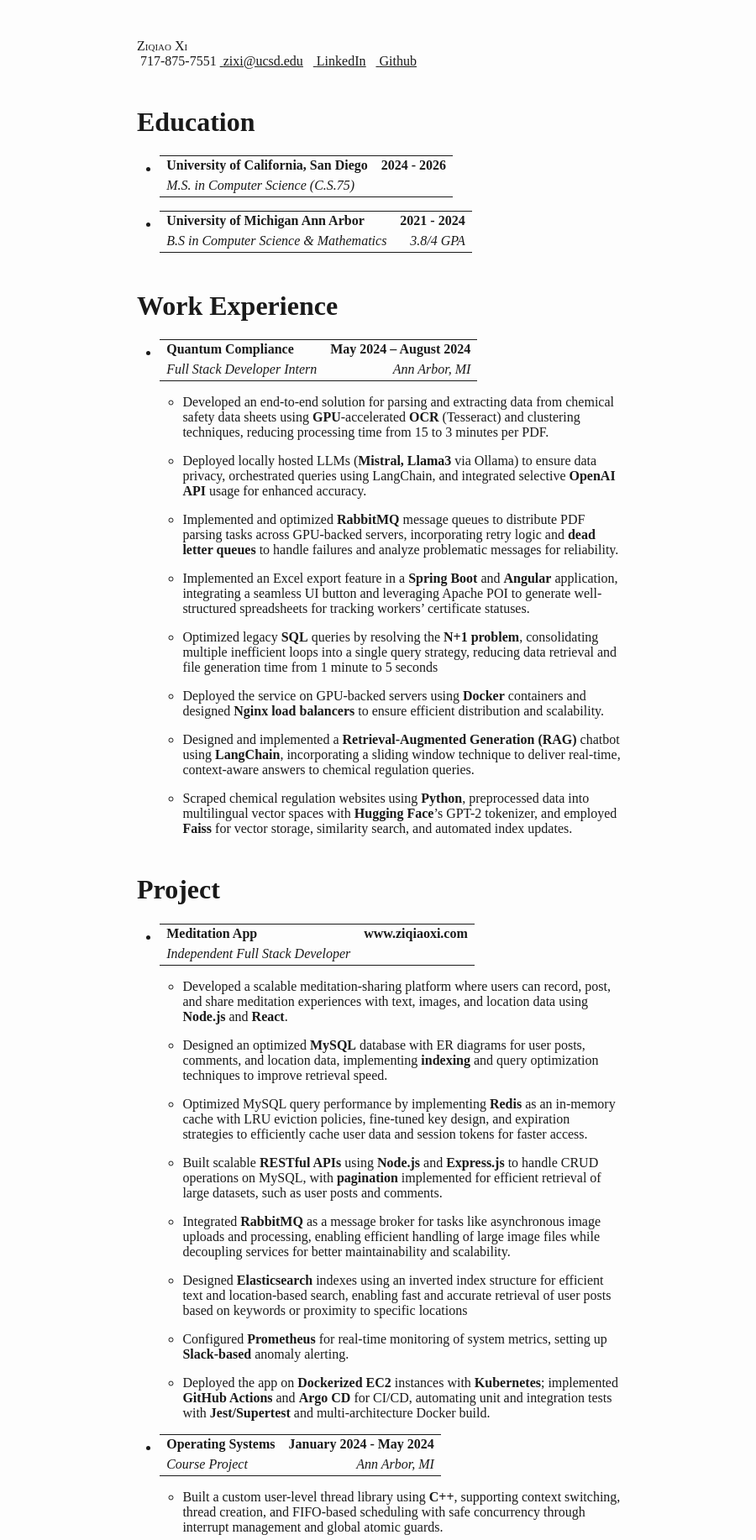
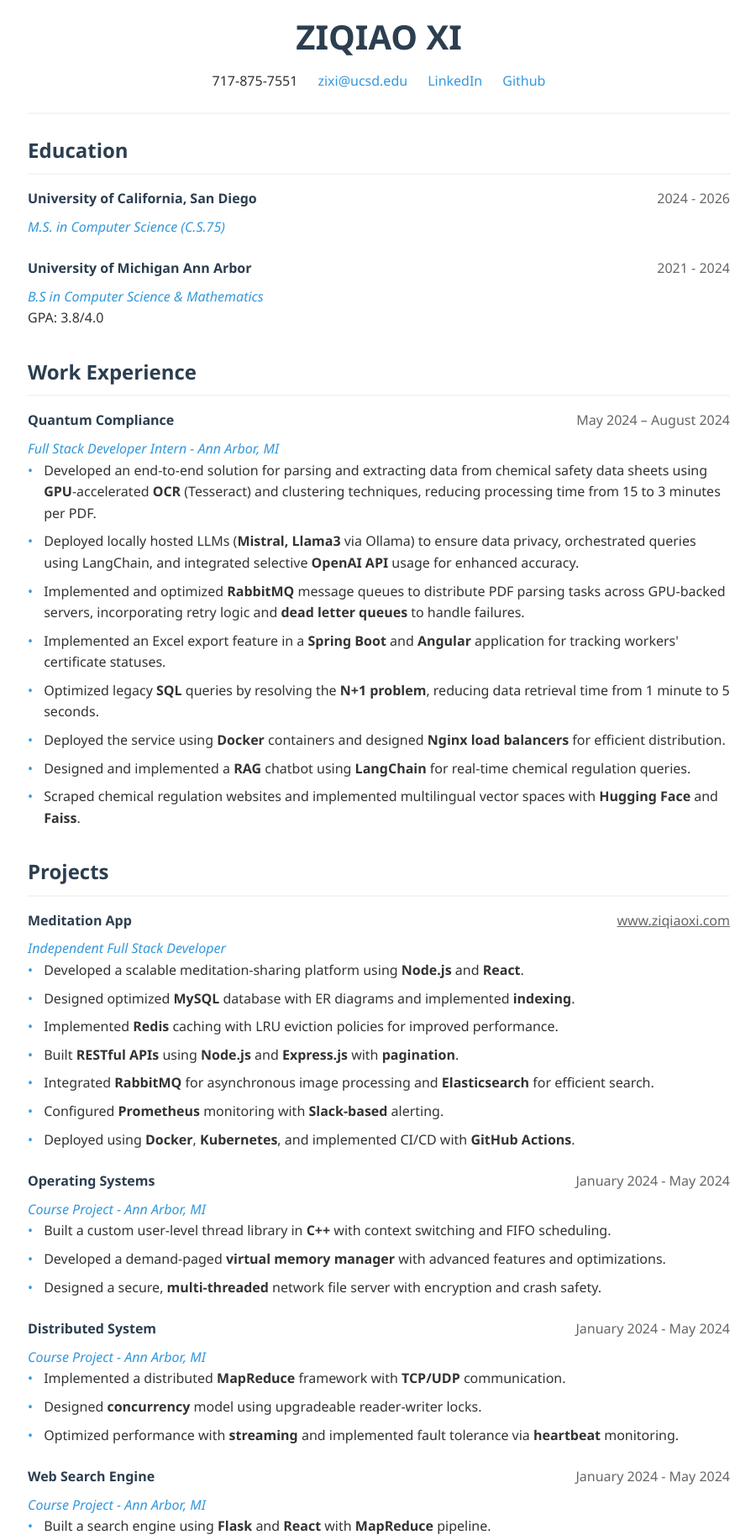
Before and after one commit to xiziqiao/xiziqiao.github.io, a plain HTML site: page index.html in a window 1280 px wide. Shown: the part 20-1854 px from the top of the page at 84% size, without its empty margins (189-1089 px from the left). Drawn offline with Linux system fonts and the light colour scheme.

Commit message:
Update index.html

```diff
--- a/index.html
+++ b/index.html
@@ -1,408 +1,239 @@
 <!DOCTYPE html>
-<html xmlns="http://www.w3.org/1999/xhtml" lang="" xml:lang="">
+<html lang="en">
 <head>
-  <meta charset="utf-8" />
-  <meta name="generator" content="pandoc" />
-  <meta name="viewport" content="width=device-width, initial-scale=1.0, user-scalable=yes" />
-  <title>main</title>
+    <meta charset="UTF-8">
+    <meta name="viewport" content="width=device-width, initial-scale=1.0">
+    <title>Ziqiao Xi - Resume</title>
     <style>
-    html {
-      color: #1a1a1a;
-      background-color: #fdfdfd;
+        :root {
+            --primary-color: #2c3e50;
+            --secondary-color: #3498db;
+            --text-color: #333;
+            --light-gray: #f5f5f5;
+            --spacing: 1.5rem;
         }
+
+        * {
+            margin: 0;
+            padding: 0;
+            box-sizing: border-box;
+        }
+
         body {
+            font-family: 'Segoe UI', Tahoma, Geneva, Verdana, sans-serif;
+            line-height: 1.6;
+            color: var(--text-color);
+            max-width: 900px;
             margin: 0 auto;
-      max-width: 36em;
-      padding-left: 50px;
-      padding-right: 50px;
-      padding-top: 50px;
-      padding-bottom: 50px;
-      hyphens: auto;
-      overflow-wrap: break-word;
-      text-rendering: optimizeLegibility;
-      font-kerning: normal;
+            padding: 2rem;
+            background-color: white;
         }
-    @media (max-width: 600px) {
+
+        .header {
+            text-align: center;
+            margin-bottom: var(--spacing);
+            padding-bottom: var(--spacing);
+            border-bottom: 2px solid var(--light-gray);
+        }
+
+        .header h1 {
+            color: var(--primary-color);
+            font-size: 2.5rem;
+            margin-bottom: 0.5rem;
+        }
+
+        .contact-info {
+            display: flex;
+            justify-content: center;
+            gap: 1.5rem;
+            flex-wrap: wrap;
+        }
+
+        .contact-info a {
+            color: var(--secondary-color);
+            text-decoration: none;
+            transition: color 0.3s ease;
+        }
+
+        .contact-info a:hover {
+            color: var(--primary-color);
+        }
+
+        section {
+            margin-bottom: 2rem;
+        }
+
+        .section-title {
+            color: var(--primary-color);
+            font-size: 1.5rem;
+            margin-bottom: 1rem;
+            padding-bottom: 0.5rem;
+            border-bottom: 2px solid var(--light-gray);
+        }
+
+        .education-item, .experience-item, .project-item {
+            margin-bottom: 1.5rem;
+        }
+
+        .item-header {
+            display: flex;
+            justify-content: space-between;
+            align-items: baseline;
+            margin-bottom: 0.5rem;
+        }
+
+        .item-title {
+            font-weight: bold;
+            color: var(--primary-color);
+        }
+
+        .item-subtitle {
+            color: var(--secondary-color);
+            font-style: italic;
+        }
+
+        .item-date {
+            color: #666;
+        }
+
+        ul {
+            list-style-type: none;
+        }
+
+        .bullet-points li {
+            margin-bottom: 0.5rem;
+            padding-left: 1.2rem;
+            position: relative;
+        }
+
+        .bullet-points li::before {
+            content: "•";
+            color: var(--secondary-color);
+            position: absolute;
+            left: 0;
+        }
+
+        @media (max-width: 768px) {
             body {
-        font-size: 0.9em;
-        padding: 12px;
+                padding: 1rem;
             }
-      h1 {
-        font-size: 1.8em;
+
+            .item-header {
+                flex-direction: column;
+                gap: 0.25rem;
             }
         }
-    @media print {
-      html {
-        background-color: white;
-      }
-      body {
-        background-color: transparent;
-        color: black;
-        font-size: 12pt;
-      }
-      p, h2, h3 {
-        orphans: 3;
-        widows: 3;
-      }
-      h2, h3, h4 {
-        page-break-after: avoid;
-      }
-    }
-    p {
-      margin: 1em 0;
-    }
-    a {
-      color: #1a1a1a;
-    }
-    a:visited {
-      color: #1a1a1a;
-    }
-    img {
-      max-width: 100%;
-    }
-    svg {
-      height: auto;
-      max-width: 100%;
-    }
-    h1, h2, h3, h4, h5, h6 {
-      margin-top: 1.4em;
-    }
-    h5, h6 {
-      font-size: 1em;
-      font-style: italic;
-    }
-    h6 {
-      font-weight: normal;
-    }
-    ol, ul {
-      padding-left: 1.7em;
-      margin-top: 1em;
-    }
-    li > ol, li > ul {
-      margin-top: 0;
-    }
-    blockquote {
-      margin: 1em 0 1em 1.7em;
-      padding-left: 1em;
-      border-left: 2px solid #e6e6e6;
-      color: #606060;
-    }
-    code {
-      font-family: Menlo, Monaco, Consolas, 'Lucida Console', monospace;
-      font-size: 85%;
-      margin: 0;
-      hyphens: manual;
-    }
-    pre {
-      margin: 1em 0;
-      overflow: auto;
-    }
-    pre code {
-      padding: 0;
-      overflow: visible;
-      overflow-wrap: normal;
-    }
-    .sourceCode {
-     background-color: transparent;
-     overflow: visible;
-    }
-    hr {
-      background-color: #1a1a1a;
-      border: none;
-      height: 1px;
-      margin: 1em 0;
-    }
-    table {
-      margin: 1em 0;
-      border-collapse: collapse;
-      width: 100%;
-      overflow-x: auto;
-      display: block;
-      font-variant-numeric: lining-nums tabular-nums;
-    }
-    table caption {
-      margin-bottom: 0.75em;
-    }
-    tbody {
-      margin-top: 0.5em;
-      border-top: 1px solid #1a1a1a;
-      border-bottom: 1px solid #1a1a1a;
-    }
-    th {
-      border-top: 1px solid #1a1a1a;
-      padding: 0.25em 0.5em 0.25em 0.5em;
-    }
-    td {
-      padding: 0.125em 0.5em 0.25em 0.5em;
-    }
-    header {
-      margin-bottom: 4em;
-      text-align: center;
-    }
-    #TOC li {
-      list-style: none;
-    }
-    #TOC ul {
-      padding-left: 1.3em;
-    }
-    #TOC > ul {
-      padding-left: 0;
-    }
-    #TOC a:not(:hover) {
-      text-decoration: none;
-    }
-    code{white-space: pre-wrap;}
-    span.smallcaps{font-variant: small-caps;}
-    div.columns{display: flex; gap: min(4vw, 1.5em);}
-    div.column{flex: auto; overflow-x: auto;}
-    div.hanging-indent{margin-left: 1.5em; text-indent: -1.5em;}
-    /* The extra [class] is a hack that increases specificity enough to
-       override a similar rule in reveal.js */
-    ul.task-list[class]{list-style: none;}
-    ul.task-list li input[type="checkbox"] {
-      font-size: inherit;
-      width: 0.8em;
-      margin: 0 0.8em 0.2em -1.6em;
-      vertical-align: middle;
-    }
-    .display.math{display: block; text-align: center; margin: 0.5rem auto;}
     </style>
 </head>
 <body>
-<div class="center">
-<p><span><span class="smallcaps">Ziqiao Xi</span></span><br />
- 717-875-7551 <a href="xiziqiao@umich.edu"> <u>zixi@ucsd.edu</u></a>
-<a
-href="https://www.linkedin.com/in/ziqiao-x-112551193/"> <u>LinkedIn</u></a>
-  <a href="https://xiziqiao.github.io/"> <u>Github</u></a></p>
+    <header class="header">
+        <h1>ZIQIAO XI</h1>
+        <div class="contact-info">
+            <span>717-875-7551</span>
+            <a href="mailto:zixi@ucsd.edu">zixi@ucsd.edu</a>
+            <a href="https://www.linkedin.com/in/ziqiao-x-112551193/">LinkedIn</a>
+            <a href="https://xiziqiao.github.io/">Github</a>
         </div>
-<h1 id="education">Education</h1>
-<ul>
-<li><table>
-<tbody>
-<tr>
-<td style="text-align: left;"><strong>University of California, San
-Diego</strong></td>
-<td style="text-align: right;"><strong>2024 - 2026</strong></td>
-</tr>
-<tr>
-<td style="text-align: left;"><em>M.S. in Computer Science
-(C.S.75)</em></td>
-<td style="text-align: right;"><em></em></td>
-</tr>
-</tbody>
-</table></li>
-<li><table>
-<tbody>
-<tr>
-<td style="text-align: left;"><strong>University of Michigan Ann
-Arbor</strong></td>
-<td style="text-align: right;"><strong>2021 - 2024</strong></td>
-</tr>
-<tr>
-<td style="text-align: left;"><em>B.S in Computer Science &amp;
-Mathematics</em></td>
-<td style="text-align: right;"><em>3.8/4 GPA</em></td>
-</tr>
-</tbody>
-</table></li>
+    </header>
+
+    <section>
+        <h2 class="section-title">Education</h2>
+        <div class="education-item">
+            <div class="item-header">
+                <span class="item-title">University of California, San Diego</span>
+                <span class="item-date">2024 - 2026</span>
+            </div>
+            <div class="item-subtitle">M.S. in Computer Science (C.S.75)</div>
+        </div>
+        <div class="education-item">
+            <div class="item-header">
+                <span class="item-title">University of Michigan Ann Arbor</span>
+                <span class="item-date">2021 - 2024</span>
+            </div>
+            <div class="item-subtitle">B.S in Computer Science & Mathematics</div>
+            <div>GPA: 3.8/4.0</div>
+        </div>
+    </section>
+
+    <section>
+        <h2 class="section-title">Work Experience</h2>
+        <div class="experience-item">
+            <div class="item-header">
+                <span class="item-title">Quantum Compliance</span>
+                <span class="item-date">May 2024 – August 2024</span>
+            </div>
+            <div class="item-subtitle">Full Stack Developer Intern - Ann Arbor, MI</div>
+            <ul class="bullet-points">
+                <li>Developed an end-to-end solution for parsing and extracting data from chemical safety data sheets using <strong>GPU</strong>-accelerated <strong>OCR</strong> (Tesseract) and clustering techniques, reducing processing time from 15 to 3 minutes per PDF.</li>
+                <li>Deployed locally hosted LLMs (<strong>Mistral, Llama3</strong> via Ollama) to ensure data privacy, orchestrated queries using LangChain, and integrated selective <strong>OpenAI API</strong> usage for enhanced accuracy.</li>
+                <li>Implemented and optimized <strong>RabbitMQ</strong> message queues to distribute PDF parsing tasks across GPU-backed servers, incorporating retry logic and <strong>dead letter queues</strong> to handle failures.</li>
+                <li>Implemented an Excel export feature in a <strong>Spring Boot</strong> and <strong>Angular</strong> application for tracking workers' certificate statuses.</li>
+                <li>Optimized legacy <strong>SQL</strong> queries by resolving the <strong>N+1 problem</strong>, reducing data retrieval time from 1 minute to 5 seconds.</li>
+                <li>Deployed the service using <strong>Docker</strong> containers and designed <strong>Nginx load balancers</strong> for efficient distribution.</li>
+                <li>Designed and implemented a <strong>RAG</strong> chatbot using <strong>LangChain</strong> for real-time chemical regulation queries.</li>
+                <li>Scraped chemical regulation websites and implemented multilingual vector spaces with <strong>Hugging Face</strong> and <strong>Faiss</strong>.</li>
             </ul>
-<h1 id="work-experience">Work Experience</h1>
-<ul>
-<li><table>
-<tbody>
-<tr>
-<td style="text-align: left;"><strong>Quantum Compliance</strong></td>
-<td style="text-align: right;"><strong>May 2024 – August
-2024</strong></td>
-</tr>
-<tr>
-<td style="text-align: left;"><em>Full Stack Developer Intern</em></td>
-<td style="text-align: right;"><em>Ann Arbor, MI</em></td>
-</tr>
-</tbody>
-</table>
-<ul>
-<li><p><span> <span>Developed an end-to-end solution for parsing and
-extracting data from chemical safety data sheets using
-<strong>GPU</strong>-accelerated <strong>OCR</strong> (Tesseract) and
-clustering techniques, reducing processing time from 15 to 3 minutes per
-PDF. </span> </span></p></li>
-<li><p><span> <span>Deployed locally hosted LLMs (<strong>Mistral,
-Llama3</strong> via Ollama) to ensure data privacy, orchestrated queries
-using LangChain, and integrated selective <strong>OpenAI API</strong>
-usage for enhanced accuracy. </span> </span></p></li>
-<li><p><span> <span>Implemented and optimized <strong>RabbitMQ</strong>
-message queues to distribute PDF parsing tasks across GPU-backed
-servers, incorporating retry logic and <strong>dead letter
-queues</strong> to handle failures and analyze problematic messages for
-reliability. </span> </span></p></li>
-<li><p><span> <span>Implemented an Excel export feature in a
-<strong>Spring Boot</strong> and <strong>Angular</strong> application,
-integrating a seamless UI button and leveraging Apache POI to generate
-well-structured spreadsheets for tracking workers’ certificate statuses.
-</span> </span></p></li>
-<li><p><span> <span>Optimized legacy <strong>SQL</strong> queries by
-resolving the <strong>N+1 problem</strong>, consolidating multiple
-inefficient loops into a single query strategy, reducing data retrieval
-and file generation time from 1 minute to 5 seconds </span>
-</span></p></li>
-<li><p><span> <span>Deployed the service on GPU-backed servers using
-<strong>Docker</strong> containers and designed <strong>Nginx load
-balancers</strong> to ensure efficient distribution and scalability.
-</span> </span></p></li>
-<li><p><span> <span>Designed and implemented a
-<strong>Retrieval-Augmented Generation (RAG)</strong> chatbot using
-<strong>LangChain</strong>, incorporating a sliding window technique to
-deliver real-time, context-aware answers to chemical regulation queries.
-</span> </span></p></li>
-<li><p><span> <span>Scraped chemical regulation websites using
-<strong>Python</strong>, preprocessed data into multilingual vector
-spaces with <strong>Hugging Face</strong>’s GPT-2 tokenizer, and
-employed <strong>Faiss</strong> for vector storage, similarity search,
-and automated index updates. </span> </span></p></li>
-</ul></li>
+        </div>
+    </section>
+
+    <section>
+        <h2 class="section-title">Projects</h2>
+        <div class="project-item">
+            <div class="item-header">
+                <span class="item-title">Meditation App</span>
+                <a href="http://www.ziqiaoxi.com" class="item-date">www.ziqiaoxi.com</a>
+            </div>
+            <div class="item-subtitle">Independent Full Stack Developer</div>
+            <ul class="bullet-points">
+                <li>Developed a scalable meditation-sharing platform using <strong>Node.js</strong> and <strong>React</strong>.</li>
+                <li>Designed optimized <strong>MySQL</strong> database with ER diagrams and implemented <strong>indexing</strong>.</li>
+                <li>Implemented <strong>Redis</strong> caching with LRU eviction policies for improved performance.</li>
+                <li>Built <strong>RESTful APIs</strong> using <strong>Node.js</strong> and <strong>Express.js</strong> with <strong>pagination</strong>.</li>
+                <li>Integrated <strong>RabbitMQ</strong> for asynchronous image processing and <strong>Elasticsearch</strong> for efficient search.</li>
+                <li>Configured <strong>Prometheus</strong> monitoring with <strong>Slack-based</strong> alerting.</li>
+                <li>Deployed using <strong>Docker</strong>, <strong>Kubernetes</strong>, and implemented CI/CD with <strong>GitHub Actions</strong>.</li>
             </ul>
-<h1 id="project">Project</h1>
-<ul>
-<li><table>
-<tbody>
-<tr>
-<td style="text-align: left;"><strong>Meditation App</strong></td>
-<td style="text-align: right;"><strong>www.ziqiaoxi.com</strong></td>
-</tr>
-<tr>
-<td style="text-align: left;"><em>Independent Full Stack
-Developer</em></td>
-<td style="text-align: right;"><em></em></td>
-</tr>
-</tbody>
-</table>
-<ul>
-<li><p><span> <span>Developed a scalable meditation-sharing platform
-where users can record, post, and share meditation experiences with
-text, images, and location data using <strong>Node.js</strong> and
-<strong>React</strong>. </span> </span></p></li>
-<li><p><span> <span>Designed an optimized <strong>MySQL</strong>
-database with ER diagrams for user posts, comments, and location data,
-implementing <strong>indexing</strong> and query optimization techniques
-to improve retrieval speed. </span> </span></p></li>
-<li><p><span> <span>Optimized MySQL query performance by implementing
-<strong>Redis</strong> as an in-memory cache with LRU eviction policies,
-fine-tuned key design, and expiration strategies to efficiently cache
-user data and session tokens for faster access. </span> </span></p></li>
-<li><p><span> <span>Built scalable <strong>RESTful APIs</strong> using
-<strong>Node.js</strong> and <strong>Express.js</strong> to handle CRUD
-operations on MySQL, with <strong>pagination</strong> implemented for
-efficient retrieval of large datasets, such as user posts and comments.
-</span> </span></p></li>
-<li><p><span> <span>Integrated <strong>RabbitMQ</strong> as a message
-broker for tasks like asynchronous image uploads and processing,
-enabling efficient handling of large image files while decoupling
-services for better maintainability and scalability. </span>
-</span></p></li>
-<li><p><span> <span>Designed <strong>Elasticsearch</strong> indexes
-using an inverted index structure for efficient text and location-based
-search, enabling fast and accurate retrieval of user posts based on
-keywords or proximity to specific locations </span> </span></p></li>
-<li><p><span> <span>Configured <strong>Prometheus</strong> for real-time
-monitoring of system metrics, setting up <strong>Slack-based</strong>
-anomaly alerting. </span> </span></p></li>
-<li><p><span> <span>Deployed the app on <strong>Dockerized EC2</strong>
-instances with <strong>Kubernetes</strong>; implemented <strong>GitHub
-Actions</strong> and <strong>Argo CD</strong> for CI/CD, automating unit
-and integration tests with <strong>Jest/Supertest</strong> and
-multi-architecture Docker build. </span> </span></p></li>
-</ul></li>
-<li><table>
-<tbody>
-<tr>
-<td style="text-align: left;"><strong>Operating Systems</strong></td>
-<td style="text-align: right;"><strong>January 2024 - May
-2024</strong></td>
-</tr>
-<tr>
-<td style="text-align: left;"><em>Course Project</em></td>
-<td style="text-align: right;"><em>Ann Arbor, MI</em></td>
-</tr>
-</tbody>
-</table>
-<ul>
-<li><p><span> <span>Built a custom user-level thread library using
-<strong>C++</strong>, supporting context switching, thread creation, and
-FIFO-based scheduling with safe concurrency through interrupt management
-and global atomic guards. </span> </span></p></li>
-<li><p><span> <span>Developed a demand-paged <strong>virtual memory
-manager</strong> with swap/file-backed pages, clock-based page
-replacement, copy-on-write optimizations, and a robust state machine for
-efficient page lifecycle management. </span> </span></p></li>
-<li><p><span> <span>Designed a secure, <strong>multi-threaded</strong>
-network file server with password-based encryption, an upgradeable
-reader-writer lock scheme, and a non-hierarchical file system structure
-to ensure crash safety and file system consistency. </span>
-</span></p></li>
-</ul></li>
-<li><table>
-<tbody>
-<tr>
-<td style="text-align: left;"><strong>Disributed System</strong></td>
-<td style="text-align: right;"><strong>January 2024 - May
-2024</strong></td>
-</tr>
-<tr>
-<td style="text-align: left;"><em>Course Project</em></td>
-<td style="text-align: right;"><em>Ann Arbor, MI</em></td>
-</tr>
-</tbody>
-</table>
-<ul>
-<li><p><span> <span>Designed and implemented a distributed
-<strong>MapReduce</strong> framework with a Manager and Workers
-communicating over <strong>TCP/UDP</strong>, featuring job queuing, task
-scheduling, and dynamic worker registration. </span> </span></p></li>
-<li><p><span> <span>Implemented a <strong>concurrency</strong> model
-using upgradeable reader-writer locks to synchronize threads, prevent
-data races, and manage job queues, worker states, and task assignments.
-</span> </span></p></li>
-<li><p><span> <span>Optimized performance with a
-<strong>streaming</strong> approach for mapper and reducer
-input/output,,and incorporating fault tolerance via UDP
-<strong>heartbeat</strong> monitoring to detect Worker failures and
-reassign tasks seamlessly. </span> </span></p></li>
-</ul></li>
-<li><table>
-<tbody>
-<tr>
-<td style="text-align: left;"><strong>Web Search Engine</strong></td>
-<td style="text-align: right;"><strong>January 2024 - May
-2024</strong></td>
-</tr>
-<tr>
-<td style="text-align: left;"><em>Course Project</em></td>
-<td style="text-align: right;"><em>Ann Arbor, MI</em></td>
-</tr>
-</tbody>
-</table>
-<ul>
-<li><p><span> <span>Developed a web search engine using
-<strong>Flask</strong> with a multi-stage <strong>MapReduce</strong>
-pipeline, Index and Search servers, and a frontend interface for ranking
-and displaying query results using <strong>React</strong> </span>
-</span></p></li>
-<li><p><span> <span>Built an inverted index using a MapReduce pipeline
-to compute <strong>tf-idf</strong> scores, segmented indices by document
-ID, and integrated <strong>PageRank</strong> data to enhance document
-ranking with user-configurable weight adjustments.. </span>
-</span></p></li>
-<li><p><span> <span>Developed a <strong>RESTful API</strong> in the
-Index server to retrieve query results as JSON, optimized query
-processing by leveraging precomputed index segments stored in memory.
-</span> </span></p></li>
-<li><p><span> <span>Incorporated <strong>upgradeable reader-writer
-locks</strong> to ensure thread-safe operations in the Index and Search
-servers, enabling concurrent read operations and writes for in-memory
-updates and query result merging. </span> </span></p></li>
-</ul></li>
+        </div>
+
+        <div class="project-item">
+            <div class="item-header">
+                <span class="item-title">Operating Systems</span>
+                <span class="item-date">January 2024 - May 2024</span>
+            </div>
+            <div class="item-subtitle">Course Project - Ann Arbor, MI</div>
+            <ul class="bullet-points">
+                <li>Built a custom user-level thread library in <strong>C++</strong> with context switching and FIFO scheduling.</li>
+                <li>Developed a demand-paged <strong>virtual memory manager</strong> with advanced features and optimizations.</li>
+                <li>Designed a secure, <strong>multi-threaded</strong> network file server with encryption and crash safety.</li>
             </ul>
+        </div>
+
+        <div class="project-item">
+            <div class="item-header">
+                <span class="item-title">Distributed System</span>
+                <span class="item-date">January 2024 - May 2024</span>
+            </div>
+            <div class="item-subtitle">Course Project - Ann Arbor, MI</div>
+            <ul class="bullet-points">
+                <li>Implemented a distributed <strong>MapReduce</strong> framework with <strong>TCP/UDP</strong> communication.</li>
+                <li>Designed <strong>concurrency</strong> model using upgradeable reader-writer locks.</li>
+                <li>Optimized performance with <strong>streaming</strong> and implemented fault tolerance via <strong>heartbeat</strong> monitoring.</li>
+            </ul>
+        </div>
+
+        <div class="project-item">
+            <div class="item-header">
+                <span class="item-title">Web Search Engine</span>
+                <span class="item-date">January 2024 - May 2024</span>
+            </div>
+            <div class="item-subtitle">Course Project - Ann Arbor, MI</div>
+            <ul class="bullet-points">
+                <li>Built a search engine using <strong>Flask</strong> and <strong>React</strong> with <strong>MapReduce</strong> pipeline.</li>
+                <li>Implemented inverted index with <strong>tf-idf</strong> scores and <strong>PageRank</strong> integration.</li>
+                <li>Developed <strong>RESTful API</strong> with optimized query processing.</li>
+                <li>Implemented thread-safe operations using <strong>upgradeable reader-writer locks</strong>.</li>
+            </ul>
+        </div>
+    </section>
 </body>
 </html>
```
Lines whose indentation alone changed are shown as unchanged.
